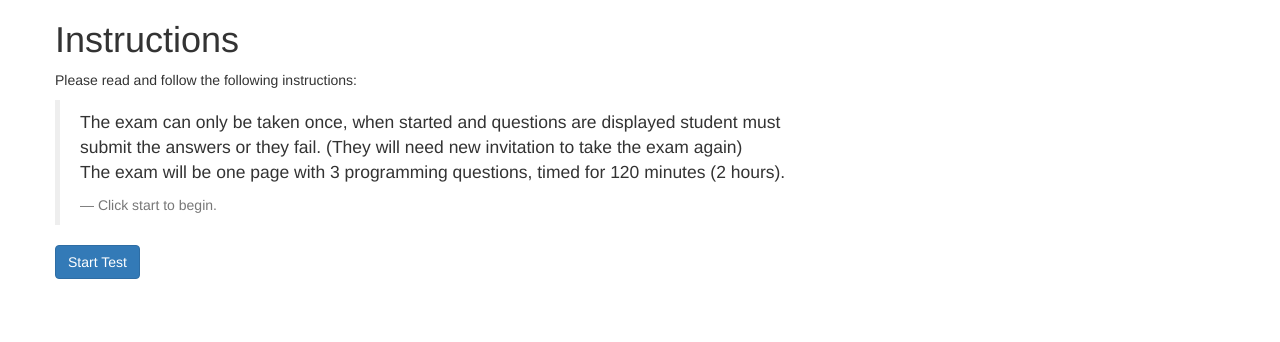
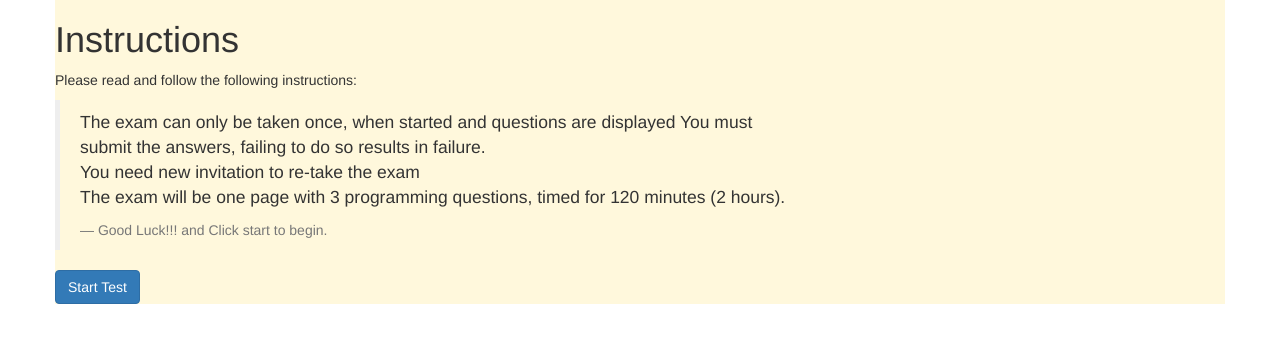
Before and after one commit to aabebe/Student-Screening-Application-for-Computer-Science-University, an Angular app in the folder StudentScreening/: page /mail in a window 1280 px wide. Shown: the top 342 px of the page. Built offline with nearby package versions, Linux system fonts and the light colour scheme.

Commit message:
added token and identification for the student on the sent mail

```diff
--- a/StudentScreening/src/app/exam/exam.component.css
+++ b/StudentScreening/src/app/exam/exam.component.css
@@ -0,0 +1,3 @@
+.container {
+  background-color: cornsilk;
+}
--- a/StudentScreening/src/app/exam/exam.component.html
+++ b/StudentScreening/src/app/exam/exam.component.html
@@ -1,4 +1,4 @@
-<div class="container p-3 mb-2 bg-secondary text-white">
+<div class="container">
   <div class="row">
     <h1>Instructions</h1>
     <p>
@@ -7,13 +7,14 @@
     <blockquote>
       <p>
         The exam can only be taken once, when started and questions are
-        displayed student must<br />
-        submit the answers or they fail. (They will need new invitation to take
-        the exam again)<br />
+        displayed You must<br />
+        submit the answers, failing to do so results in failure. <br>
+        You need new invitation to re-take
+        the exam<br />
         The exam will be one page with 3 programming questions, timed for 120
         minutes (2 hours).<br />
       </p>
-      <footer>Click start to begin.</footer>
+      <footer>Good Luck!!! and Click start to begin.</footer>
     </blockquote>
 
     <button class="btn btn-primary" (click)="onStart()">Start Test</button>
--- a/StudentScreening/src/app/exam/exam.component.ts
+++ b/StudentScreening/src/app/exam/exam.component.ts
@@ -7,11 +7,10 @@ import { Router } from '@angular/router';
   styleUrls: ['./exam.component.css']
 })
 export class ExamComponent implements OnInit {
-  constructor( private router: Router) {}
+  constructor(private router: Router) {}
 
   ngOnInit() {}
   onStart() {
     this.router.navigate(['examscreen']);
-
   }
 }
```
Also changed, not shown: 2 other files (tests, documents, lock files or other folders).
